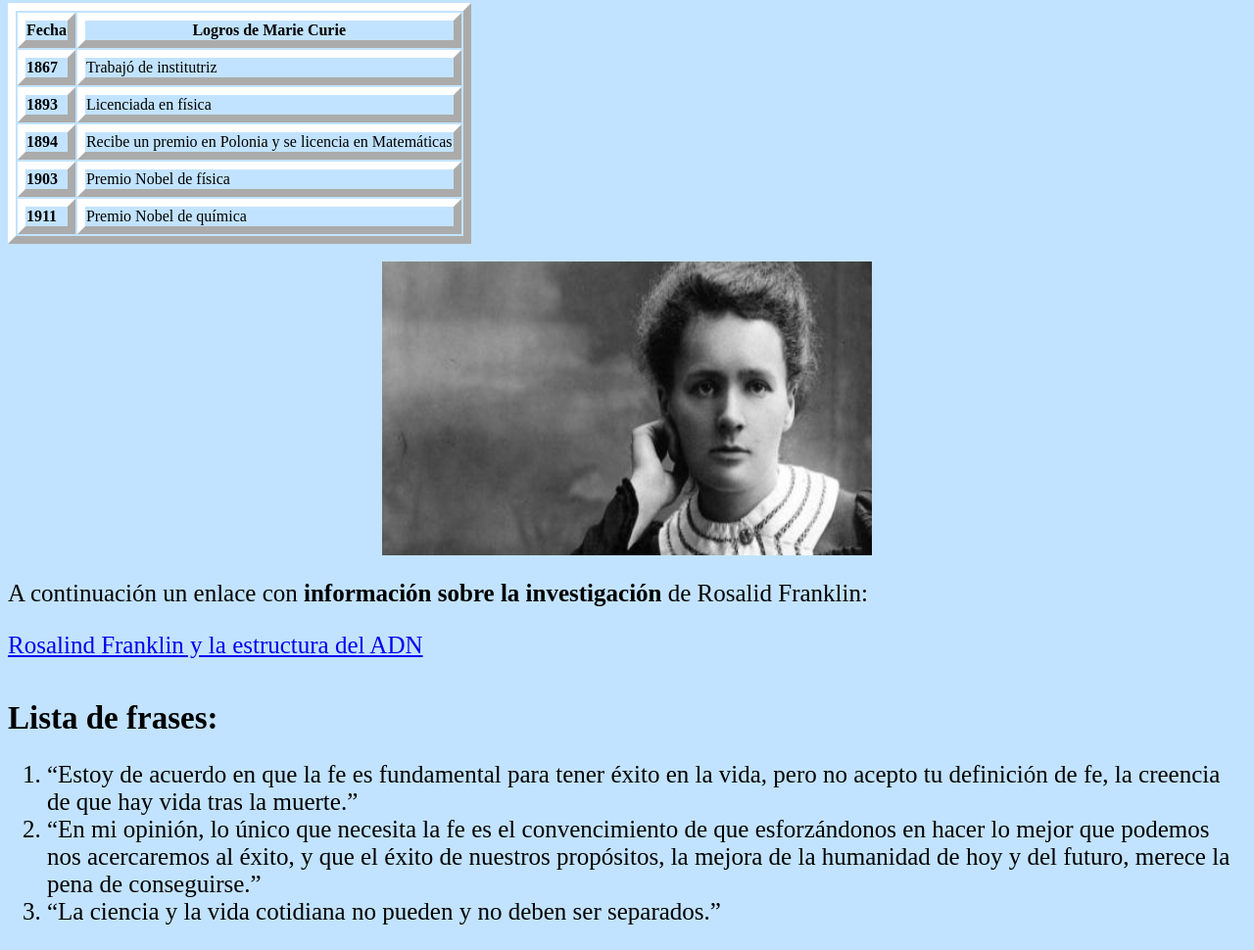
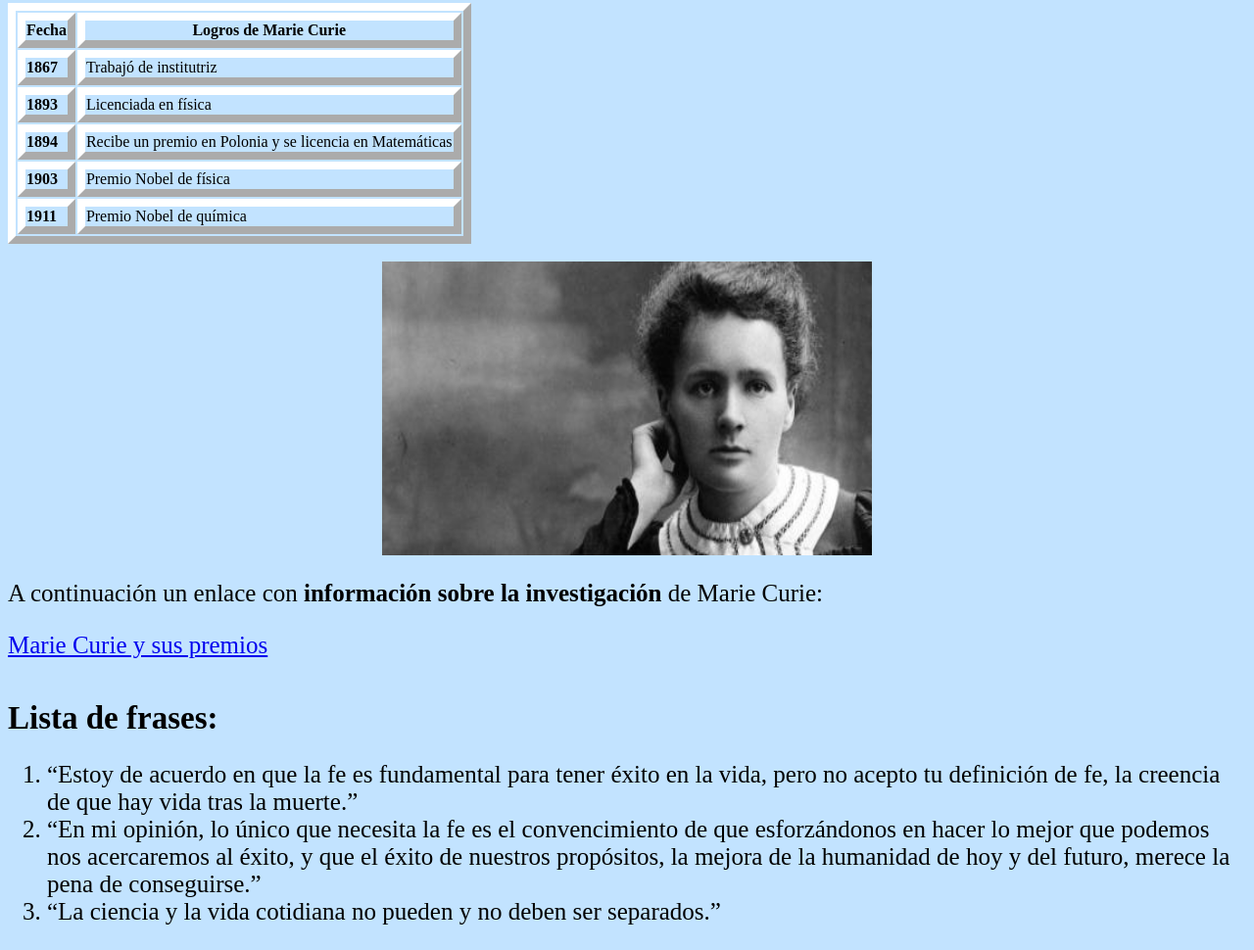
Before and after one commit to yiliam22/Inventores-, a plain HTML site: page MarieCurie.html in a window 1280 px wide. Shown: the part 886-1856 px from the top of the page at 98% size. Drawn offline with Linux system fonts and the light colour scheme.

Commit message:
Update MarieCurie.html

```diff
--- a/MarieCurie.html
+++ b/MarieCurie.html
@@ -68,8 +68,9 @@
 
 		<img src="marie.png" alt="Imagen de Marie Curie"> </img>
 
-		<p>A continuación un enlace con <b>información sobre la investigación</b> de Rosalid Franklin:</p>
-		<a href="https://www.elsevier.es/es-revista-revista-medica-clinica-las-condes-202-articulo-rosalind-franklin-el-descubrimiento-estructura-S0716864015001042">Rosalind Franklin y la estructura del ADN</a>
+		<p>A continuación un enlace con <b>información sobre la investigación</b> de Marie Curie:</p>
+
+		<a href="https://www.conicyt.cl/mujeres-en-ciencia-y-tecnologia/mujeres-destacadas/premios-nobel/marie-curie/">Marie Curie y sus premios</a>
 
 
 		<h4>Lista de frases:</h4>
```
